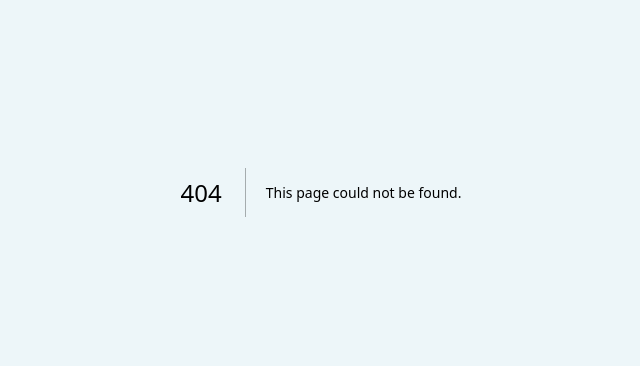
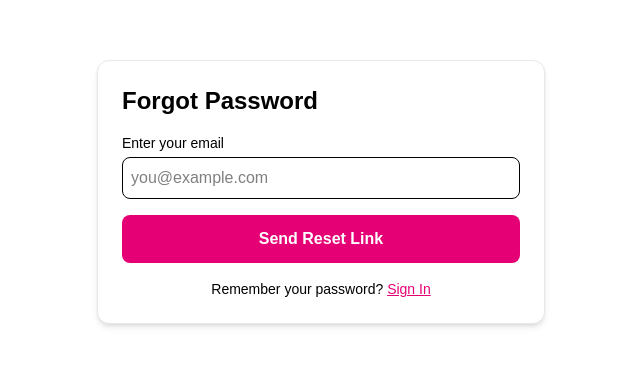
Before and after one commit to tashamcglashan/legitimate-dating-app-2, a Next.js app: page /auth/forgot-password in a window 1280 px wide. Before the commit this address had no page. Shown: the part 208-574 px from the top of the page, without its empty margins (319-959 px from the left). Built offline with nearby package versions, Linux system fonts and the light colour scheme; no server answers.

Commit message:
Added forgot password page

```diff
--- /dev/null
+++ b/app/auth/forgot-password/page.jsx
@@ -0,0 +1,79 @@
+"use client";
+
+import { useState } from "react";
+import { createClient } from "@/lib/supabase/client";
+
+export default function ForgotPasswordPage() {
+  const supabase = createClient();
+
+  const [email, setEmail] = useState("");
+  const [message, setMessage] = useState("");
+  const [error, setError] = useState("");
+  const [loading, setLoading] = useState(false);
+
+  const handleReset = async (e) => {
+    e.preventDefault();
+    setError("");
+    setMessage("");
+    setLoading(true);
+
+    const { error } = await supabase.auth.resetPasswordForEmail(email, {
+      redirectTo: `${window.location.origin}/auth/reset-password`,
+    });
+
+    setLoading(false);
+
+    if (error) {
+      setError(error.message);
+      return;
+    }
+
+    setMessage("If this email exists, a reset link has been sent.");
+  };
+
+  return (
+    <div className="min-h-screen flex items-center justify-center bg-white p-6">
+      <div className="w-full max-w-md bg-white shadow-md rounded-xl p-6 border border-gray-200">
+        <h1 className="text-2xl font-bold mb-4 text-black">Forgot Password</h1>
+
+        {error && (
+          <p className="text-red-600 mb-3 text-sm">{error}</p>
+        )}
+        {message && (
+          <p className="text-green-600 mb-3 text-sm">{message}</p>
+        )}
+
+        <form onSubmit={handleReset} className="space-y-4">
+          <div>
+            <label className="block text-sm mb-1 text-black">
+              Enter your email
+            </label>
+            <input
+              type="email"
+              required
+              value={email}
+              onChange={(e) => setEmail(e.target.value)}
+              className="w-full p-2 border rounded-lg text-black"
+              placeholder="you@example.com"
+            />
+          </div>
+
+          <button
+            type="submit"
+            className="w-full bg-pink-600 text-white py-3 rounded-lg font-semibold hover:bg-pink-700 cursor-pointer disabled:bg-gray-400"
+            disabled={loading}
+          >
+            {loading ? "Sending..." : "Send Reset Link"}
+          </button>
+        </form>
+
+        <p className="text-center text-black text-sm mt-4">
+          Remember your password?{" "}
+          <a href="/auth/sign-in" className="text-pink-600 font-medium underline">
+            Sign In
+          </a>
+        </p>
+      </div>
+    </div>
+  );
+}
```
